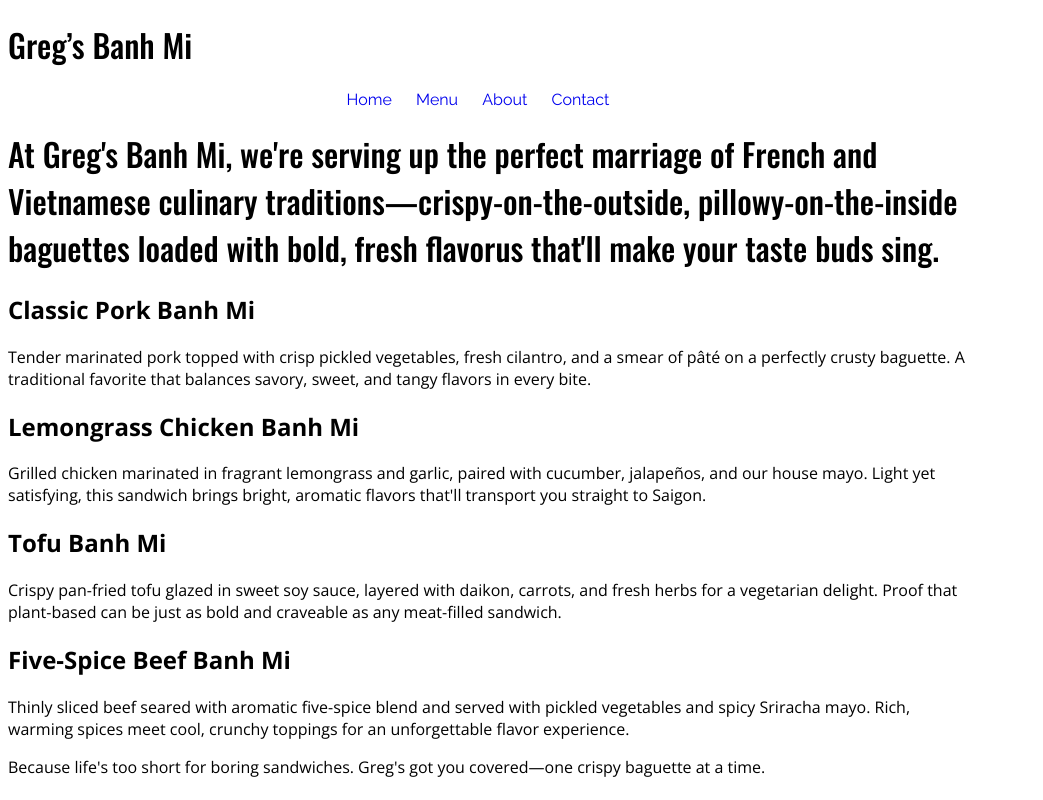
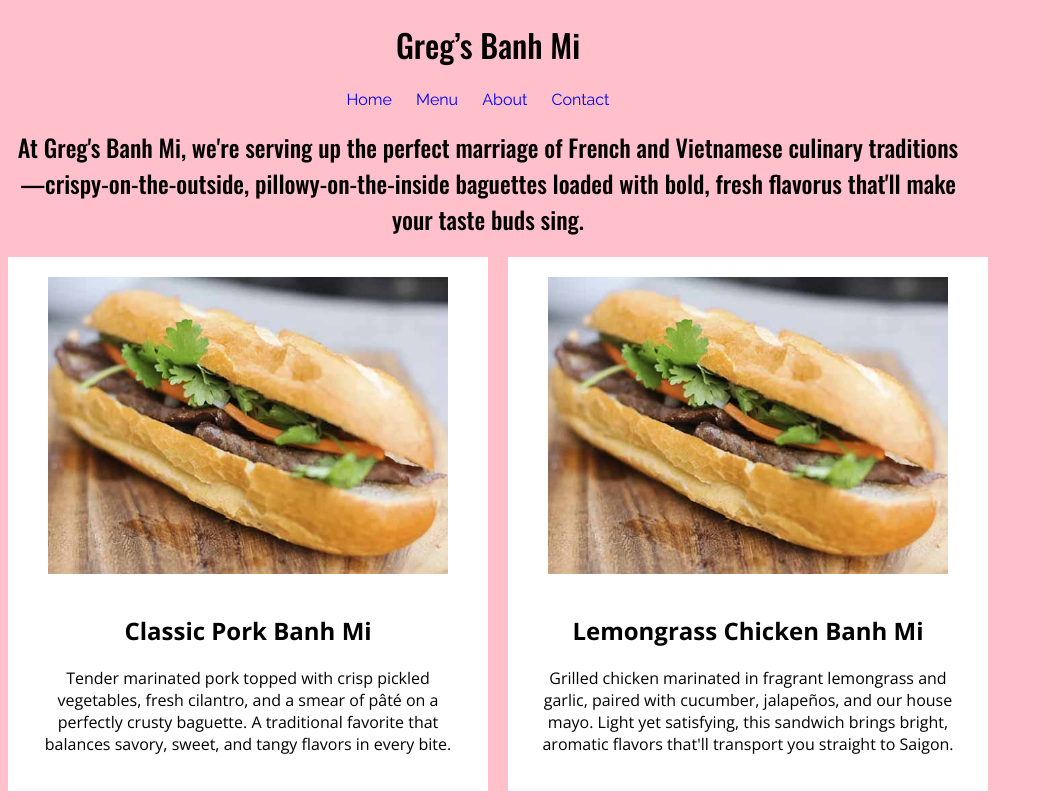
Before and after one commit to sstruffi/exercise6, a plain HTML site: page index.html in a window 1280 px wide. Shown: the top 800 px of the page, without its empty margins (0-1043 px from the left). Drawn offline with nearby package versions, Linux system fonts and the light colour scheme.

Commit message:
everything

```diff
--- a/index.html
+++ b/index.html
@@ -1,16 +1,16 @@
 <!DOCTYPE html>
-<html>
+<html lang="en-US">
 <head>
+  <meta charset="UTF-8">
   <title>Exercise 7: Banh Mi, menus, and layout</title>
-  <!--created by <Sara Truffi> on <Oct 28 2025> -->
-<!-- This is embed code for Google fonts, take a look at  https://fonts.google.com/ for more info, you can just pick fonts and get an embed code which you use here. See how I am controlling them from <style> most of the CSS is just pasted in from Google and I have made tweaks to the weights and added other bits. This is what we will learn next week.-->
+  <!--created by <Sara banh-mi.jpg Truffi> on <Oct 28 2025> -->
 <link rel="preconnect" href="https://fonts.googleapis.com">
 <link rel="preconnect" href="https://fonts.gstatic.com" crossorigin>
 <link href="https://fonts.googleapis.com/css2?family=Open+Sans:ital,wght@0,300..800;1,300..800&family=Oswald:wght@200..700&family=Raleway:ital,wght@0,100..900;1,100..900&display=swap" rel="stylesheet">
 <style>
 
   ul {
-    list-style: none ;
+    list-style: none;
     padding: 0;
     margin: 0;
     text-align: center;
@@ -29,6 +29,25 @@
     color: red;
   }
 
+  .container {
+    display: grid;
+    grid-template-columns: 50% 50%;
+    gap: 20px;
+    margin-bottom: 40px;
+  }
+
+  .grid-item {
+    background-color: white;
+    padding: 20px;
+    text-align: center;
+  }
+
+  img {
+    width: 100%;
+    max-width: 400px;
+    margin-bottom: 15px;
+  }
+
   body {
   font-family: "Open Sans", sans-serif;
   font-optical-sizing: auto;
@@ -40,6 +59,7 @@
 }
 
   h1 {
+  text-align: center;
   font-family: "Oswald", sans-serif;
   font-optical-sizing: auto;
   font-weight: 500;
@@ -47,6 +67,7 @@
   }
 
   #site-title {
+    text-align: center;
   }
 
   nav {
@@ -57,11 +78,15 @@
   }
 
   footer {
+    text-align: center;
+    background-color: white;
+    padding: 25px;
+    margin-top: 40px;
   }
 
 </style>
 </head>
-<body><h1 id="site-title">Greg’s Banh Mi</h1>
+<body style="background-color:pink;"><h1 id="site-title">Greg’s Banh Mi</h1>
 <nav>
  <ul>
 <li><a href="/">Home</a></li>
@@ -70,15 +95,37 @@
 <li><a href="/">Contact</a></li>
 </ul>
 </nav>
+
+<section class="intro-text">
 <h1>At Greg's Banh Mi, we're serving up the perfect marriage of French and Vietnamese culinary traditions—crispy-on-the-outside, pillowy-on-the-inside baguettes loaded with bold, fresh flavorus that'll make your taste buds sing.</h1>
+</section>
+
+<div class="container">
+  <div class="grid-item">
+    <img src="banh-mi.jpg" alt="Classic Pork Banh Mi sandwich">
     <h2>Classic Pork Banh Mi</h2>
     <p>Tender marinated pork topped with crisp pickled vegetables, fresh cilantro, and a smear of pâté on a perfectly crusty baguette. A traditional favorite that balances savory, sweet, and tangy flavors in every bite.</p>
+  </div>
+
+  <div class="grid-item">
+    <img src="banh-mi.jpg" alt="Classic Pork Banh Mi sandwich">
     <h2>Lemongrass Chicken Banh Mi</h2>
     <p>Grilled chicken marinated in fragrant lemongrass and garlic, paired with cucumber, jalapeños, and our house mayo. Light yet satisfying, this sandwich brings bright, aromatic flavors that'll transport you straight to Saigon.</p>
+  </div>
+
+  <div class="grid-item">
+    <img src="banh-mi.jpg" alt="Classic Pork Banh Mi sandwich">
     <h2>Tofu Banh Mi</h2>
     <p>Crispy pan-fried tofu glazed in sweet soy sauce, layered with daikon, carrots, and fresh herbs for a vegetarian delight. Proof that plant-based can be just as bold and craveable as any meat-filled sandwich.</p>
+  </div>
+
+  <div class="grid-item">
+    <img src="banh-mi.jpg" alt="Classic Pork Banh Mi sandwich">
     <h2>Five-Spice Beef Banh Mi</h2>
     <p>Thinly sliced beef seared with aromatic five-spice blend and served with pickled vegetables and spicy Sriracha mayo. Rich, warming spices meet cool, crunchy toppings for an unforgettable flavor experience.</p>
+  </div>
+</div>
+
 <footer>Because life's too short for boring sandwiches. Greg's got you covered—one crispy baguette at a time.</footer>
 </body>
 </html>
```
Lines whose indentation alone changed are shown as unchanged.
